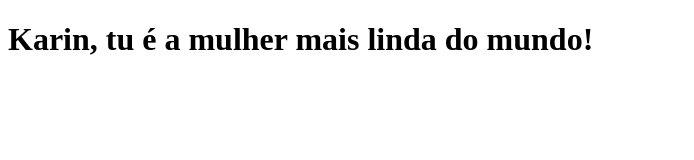
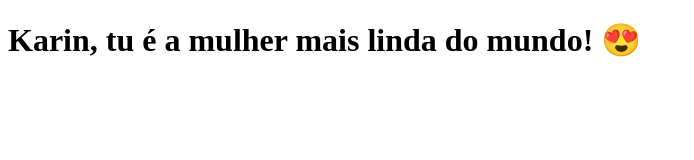
Before and after one commit to tuliosanto/clone-tabnews, a Next.js app: page / in a window 1280 px wide. Shown: the top 160 px of the page, without its empty margins (0-694 px from the left). Built offline with nearby package versions, Linux system fonts and the light colour scheme.

Commit message:
tentei tirar o node modules e comitei o emoji

```diff
--- a/pages/index.js
+++ b/pages/index.js
@@ -1,5 +1,5 @@
 function Home() {
-    return <h1>Karin, tu é a mulher mais linda do mundo!</h1>
+    return <h1>Karin, tu é a mulher mais linda do mundo! 😍</h1>
 }
 
 export default Home;
```
